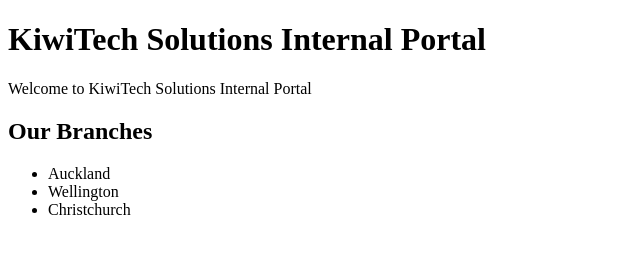
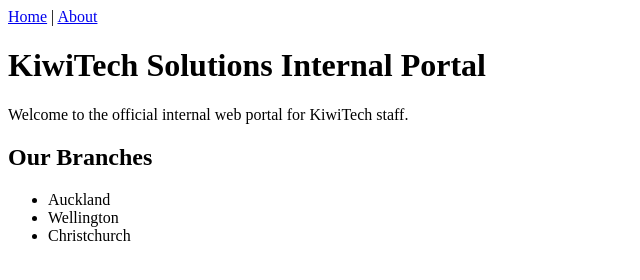
Before and after one commit to Trelawney-Cocker/KiwiTech-Portal-Prototype, a plain HTML site: page index.html in a window 1280 px wide. Shown: the whole page, without its empty margins (0-640 px from the left). Drawn offline with Linux system fonts and the light colour scheme.

Commit message:
Index (Updated 4.3)

```diff
--- a/index.html
+++ b/index.html
@@ -8,15 +8,27 @@
 </head>
 <body>
 
+    <!-- Navigation Bar -->
+    <nav>
+        <a href="index.html">Home</a> |
+        <a href="about.html">About</a>
+    </nav>
+
+    <!-- Main Header -->
+    <header>
         <h1>KiwiTech Solutions Internal Portal</h1>
-    <p>Welcome to KiwiTech Solutions Internal Portal</p>
+        <p>Welcome to the official internal web portal for KiwiTech staff.</p>
+    </header>
 
+    <!-- Branch Section -->
+    <section>
         <h2>Our Branches</h2>
         <ul>
             <li>Auckland</li>
             <li>Wellington</li>
             <li>Christchurch</li>
         </ul>
+    </section>
 
 </body>
 </html>
```
Lines whose indentation alone changed are shown as unchanged.
